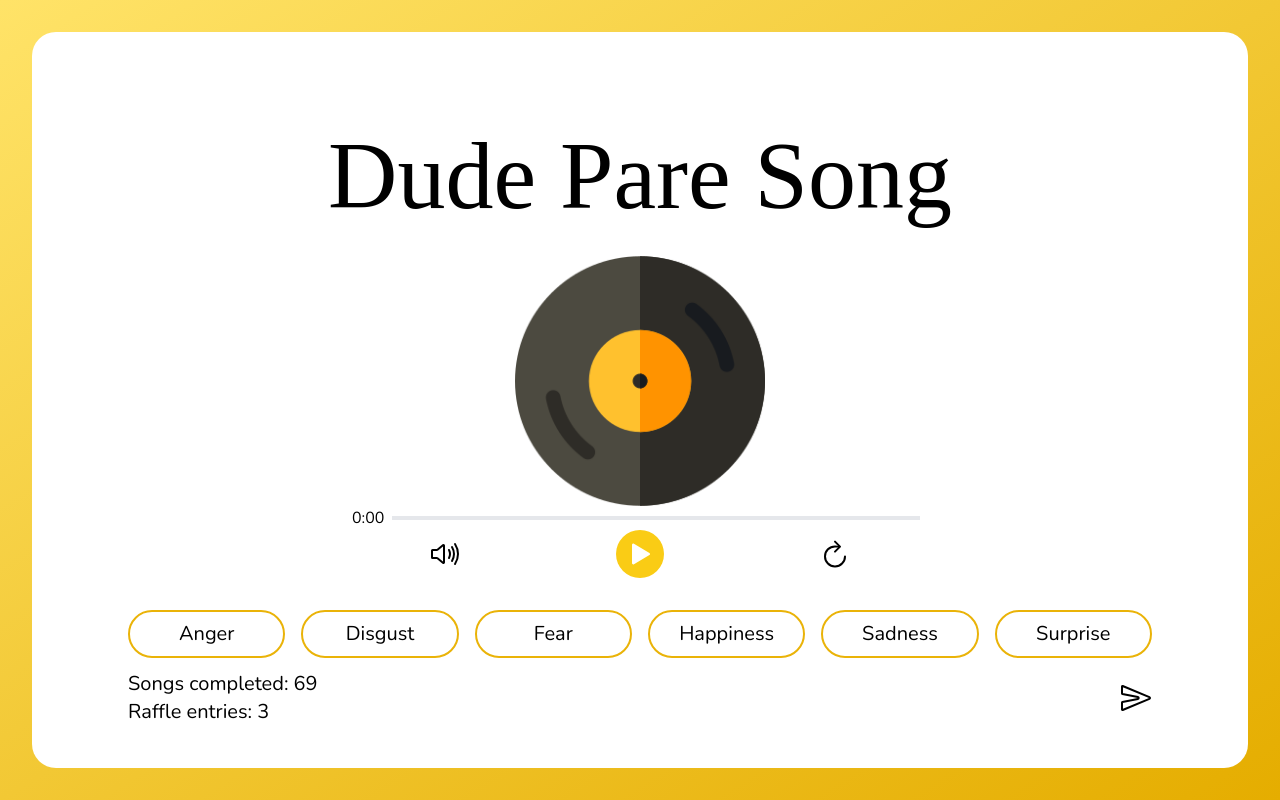
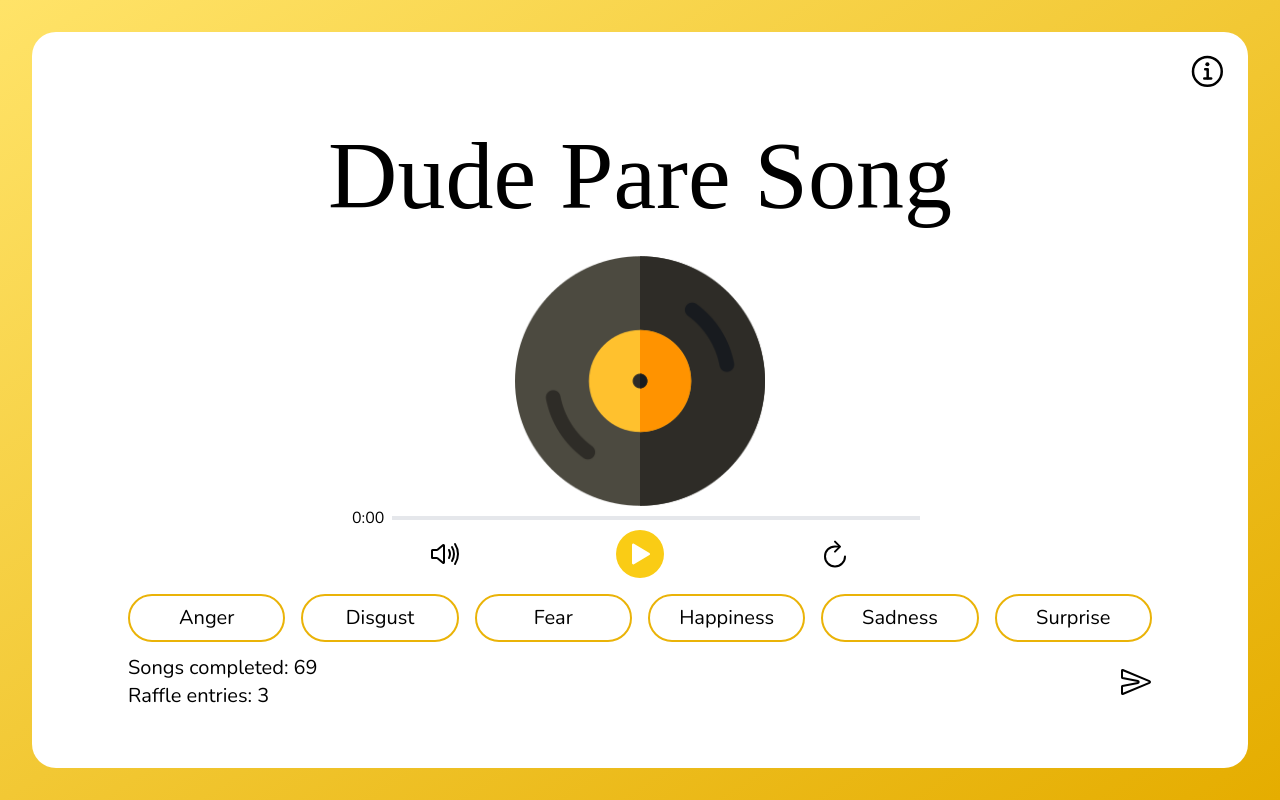
Before and after one commit to Goodbye-Wxrld/Songs-Parehh-Frontend, a React (Vite) app: page /annotation in a window 1280 px wide. Built offline with nearby package versions, Linux system fonts and the light colour scheme; a web font is replaced by a local one.

Commit message:
added modal

```diff
--- a/src/components/EmotionButton.jsx
+++ b/src/components/EmotionButton.jsx
@@ -13,7 +13,7 @@ export default function EmotionButton({ emotion, className, onAnnotate }) {
         <div
             className={clsx(
                 'w-2/5 cursor-pointer select-none rounded-full border-2 border-yellow-500 px-5 py-2 text-center hover:bg-yellow-400 active:bg-yellow-500 md:text-xl lg:w-full',
-                isActive && 'bg-yellow-500 hover:bg-yellow-500',
+                isActive && 'bg-yellow-500 lg:hover:bg-yellow-500',
                 className
             )}
             onClick={handleClick}
--- /dev/null
+++ b/src/components/Modal.jsx
@@ -0,0 +1,9 @@
+export default function Modal({ children }) {
+    return (
+        <div className="absolute top-0 flex h-full w-full items-center justify-center p-2 backdrop-blur-sm backdrop-brightness-50">
+            <div className="max-w-[800px] rounded-lg bg-white px-3 py-3 md:px-6 md:py-8">
+                {children}
+            </div>
+        </div>
+    );
+}
--- a/src/components/RestartButton.jsx
+++ b/src/components/ReplayButton.jsx
@@ -3,7 +3,7 @@ export default function ReplayButton({ onClick }) {
         <div className="h-5 w-5 cursor-pointer lg:h-8 lg:w-8" onClick={onClick}>
             <svg
                 xmlns="http://www.w3.org/2000/svg"
-                class="ionicon stroke-black hover:stroke-yellow-700"
+                class="ionicon stroke-black lg:hover:stroke-yellow-700"
                 viewBox="0 0 512 512"
             >
                 <title>Refresh</title>
@@ -21,7 +21,7 @@ export default function ReplayButton({ onClick }) {
                     stroke-width="32"
                     d="M256 58l80 80-80 80"
                 />
-            </svg>{' '}
+            </svg>
         </div>
     );
 }
--- a/src/index.css
+++ b/src/index.css
@@ -11,4 +11,5 @@
 html,
 body {
     @apply h-full;
+    -webkit-tap-highlight-color: transparent;
 }
--- a/src/pages/AnnotationPage.jsx
+++ b/src/pages/AnnotationPage.jsx
@@ -1,10 +1,14 @@
+import { useState, useRef } from 'react';
 import EmotionButton from '../components/EmotionButton';
+import Modal from '../components/Modal';
 
 import MusicPlayer from '../components/MusicPlayer';
-import { useState, useRef } from 'react';
+
+import closeUrl from '../assets/close.png';
 
 export default function AnnotationPage() {
     const [annotations, setAnnotations] = useState(new Set());
+    const [showModal, setShowModal] = useState(false);
 
     const handleAnnotate = (emotion) => {
         setAnnotations((annotations) => {
@@ -24,12 +28,13 @@ export default function AnnotationPage() {
     const handleSubmit = () => {};
 
     return (
+        <>
             <div className="flex h-full items-center justify-center p-3 md:p-8">
-            <div className="flex h-full w-full flex-col items-center gap-3 rounded-3xl bg-white p-5 md:p-16 lg:p-24">
+                <div className="relative  flex h-full w-full flex-col items-center gap-3 rounded-3xl bg-white p-5 md:p-16 lg:p-24">
                     <p className="mb-5 text-center font-heading text-4xl lg:text-8xl">
                         Dude Pare Song
                     </p>
-                <div className="flex w-full flex-col items-center gap-8">
+                    <div className="flex w-full flex-col items-center gap-4">
                         {/* music player */}
                         <div className="flex w-full max-w-xl flex-col">
                             <MusicPlayer />
@@ -64,9 +69,48 @@ export default function AnnotationPage() {
                     </div>
                     <div className="mt-auto flex w-full max-w-6xl items-center justify-between">
                         <div>
-                        <p className="lg:text-xl">Songs completed: 69</p>
+                            <svg
+                                xmlns="http://www.w3.org/2000/svg"
+                                className="ionicon w-6 cursor-pointer fill-white hover:fill-yellow-200 lg:absolute lg:top-0 lg:right-0 lg:w-10 lg:-translate-x-1/2 lg:translate-y-1/2"
+                                onClick={() => setShowModal(true)}
+                                viewBox="0 0 512 512"
+                            >
+                                <title>Information Circle</title>
+                                <path
+                                    d="M248 64C146.39 64 64 146.39 64 248s82.39 184 184 184 184-82.39 184-184S349.61 64 248 64z"
+                                    // fill="blue"
+                                    stroke="currentColor"
+                                    stroke-miterlimit="10"
+                                    stroke-width="32"
+                                />
+                                <path
+                                    fill="none"
+                                    stroke="currentColor"
+                                    stroke-linecap="round"
+                                    stroke-linejoin="round"
+                                    stroke-width="32"
+                                    d="M220 220h32v116"
+                                />
+                                <path
+                                    fill="none"
+                                    stroke="currentColor"
+                                    stroke-linecap="round"
+                                    stroke-miterlimit="10"
+                                    stroke-width="32"
+                                    d="M208 340h88"
+                                />
+                                <path
+                                    d="M248 130a26 26 0 1026 26 26 26 0 00-26-26z"
+                                    fill="currentColor"
+                                />
+                            </svg>
+                            <div>
+                                <p className="lg:text-xl">
+                                    Songs completed: 69
+                                </p>
                                 <p className="lg:text-xl">Raffle entries: 3</p>
                                 <p>{annotations}</p>
+                            </div>
                         </div>
                         <div>
                             <svg
@@ -86,5 +130,75 @@ export default function AnnotationPage() {
                     </div>
                 </div>
             </div>
+            {showModal && (
+                <Modal>
+                    <div className="relative px-2 py-6">
+                        <img
+                            src={closeUrl}
+                            alt="close button"
+                            className="absolute top-0 right-0 h-5 w-5 cursor-pointer"
+                            onClick={() => setShowModal(false)}
+                        />
+                        <div className="flex flex-col gap-1 lg:gap-3">
+                            <p className="text-xl lg:text-3xl">Instructions</p>
+                            <ol className="flex flex-col gap-2 [&>li]:flex [&>li]:gap-2 [&>li]:lg:text-lg">
+                                <li>
+                                    <span>1.</span>
+                                    <span>
+                                        Find a quiet place for this task and
+                                        minimize distractions.
+                                    </span>
+                                </li>
+                                <li>
+                                    <span>2.</span>
+                                    <span>
+                                        Listen to the whole song (some have
+                                        silence intentionally included).
+                                    </span>
+                                </li>
+                                <li>
+                                    <span>3.</span>
+                                    <span>
+                                        Choose all the emotions you felt while
+                                        listening to the song.
+                                    </span>
+                                </li>
+                                <li>
+                                    <span>4.</span>
+                                    <span>
+                                        Press the arrow button to submit. A new
+                                        song will be loaded after submission.
+                                    </span>
+                                </li>
+                            </ol>
+                        </div>
+                        <div className="my-5 flex justify-center">
+                            <hr className="w-full"></hr>
+                        </div>
+                        <div className="flex flex-col gap-1 lg:gap-3">
+                            <p className="text-xl lg:text-3xl">
+                                Perceived vs Felt Emotions
+                            </p>
+                            <ul className="flex flex-col gap-2 [&>li]:flex [&>li]:gap-1  [&>li]:lg:text-lg">
+                                <li>
+                                    <span>&#8226;</span>
+                                    <span>
+                                        Perceived emotions are emotions
+                                        expressed by the music
+                                    </span>
+                                </li>
+                                <li>
+                                    <span>&#8226;</span>
+                                    <span>
+                                        Felt emotions are emotions the music
+                                        made you feel while and after listening
+                                    </span>
+                                </li>
+                            </ul>
+                        </div>
+                    </div>
+                </Modal>
+            )}
+        </>
     );
 }
--- a/tailwind.config.cjs
+++ b/tailwind.config.cjs
@@ -15,5 +15,8 @@ module.exports = {
             },
         },
     },
+    future: {
+        // hoverOnlyWhenSupported: true,
+    },
     plugins: [],
 };
```
Also changed, not shown: src/components/MusicPlayer.jsx (+4 -3 lines), src/assets/close.png (added), src/assets/info.svg (added). Lines whose indentation alone changed are shown as unchanged.
